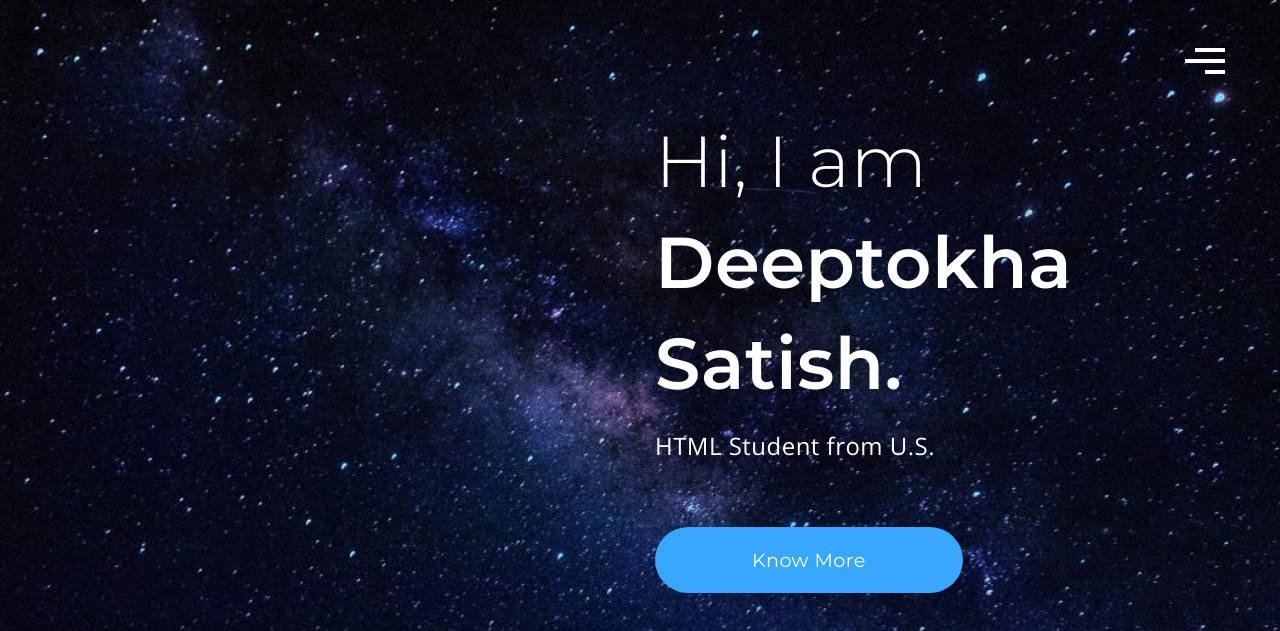
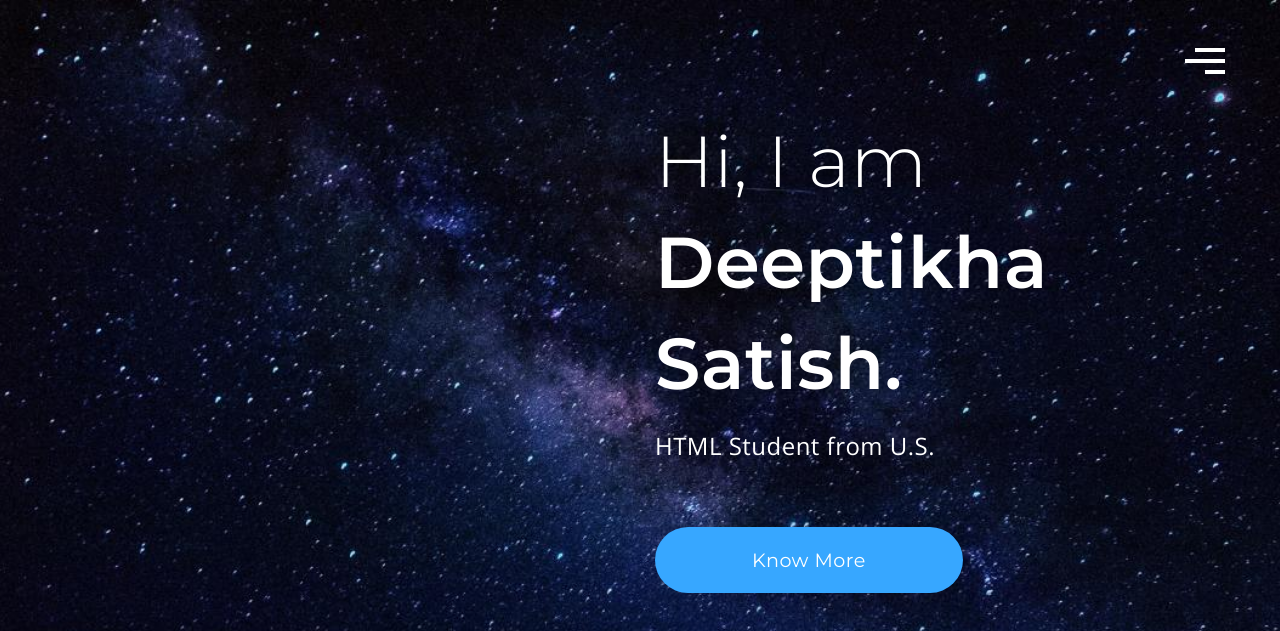
Before and after one commit to Deeptikha/deeptikha.github.io, a plain HTML site: page index.html in a window 1280 px wide. Shown: the top 631 px of the page. Drawn offline with nearby package versions, Linux system fonts and the light colour scheme; a script that the page names is missing.

Commit message:
Update index.html

```diff
--- a/index.html
+++ b/index.html
@@ -50,7 +50,7 @@
               </nav>
               <!-- <a href="#" class="menu"><img src="assets/menu.png"></a> -->
               <div class="hero-text">
-                <h1><span>Hi, I am</span><br>Deeptokha Satish.</h1>
+                <h1><span>Hi, I am</span><br>Deeptikha Satish.</h1>
                 <h3>HTML Student from U.S.</h3>
                 <a href="#" class="btn btn-lg btn-primary">Know More</a>
                 <ul class="social-links">
```
